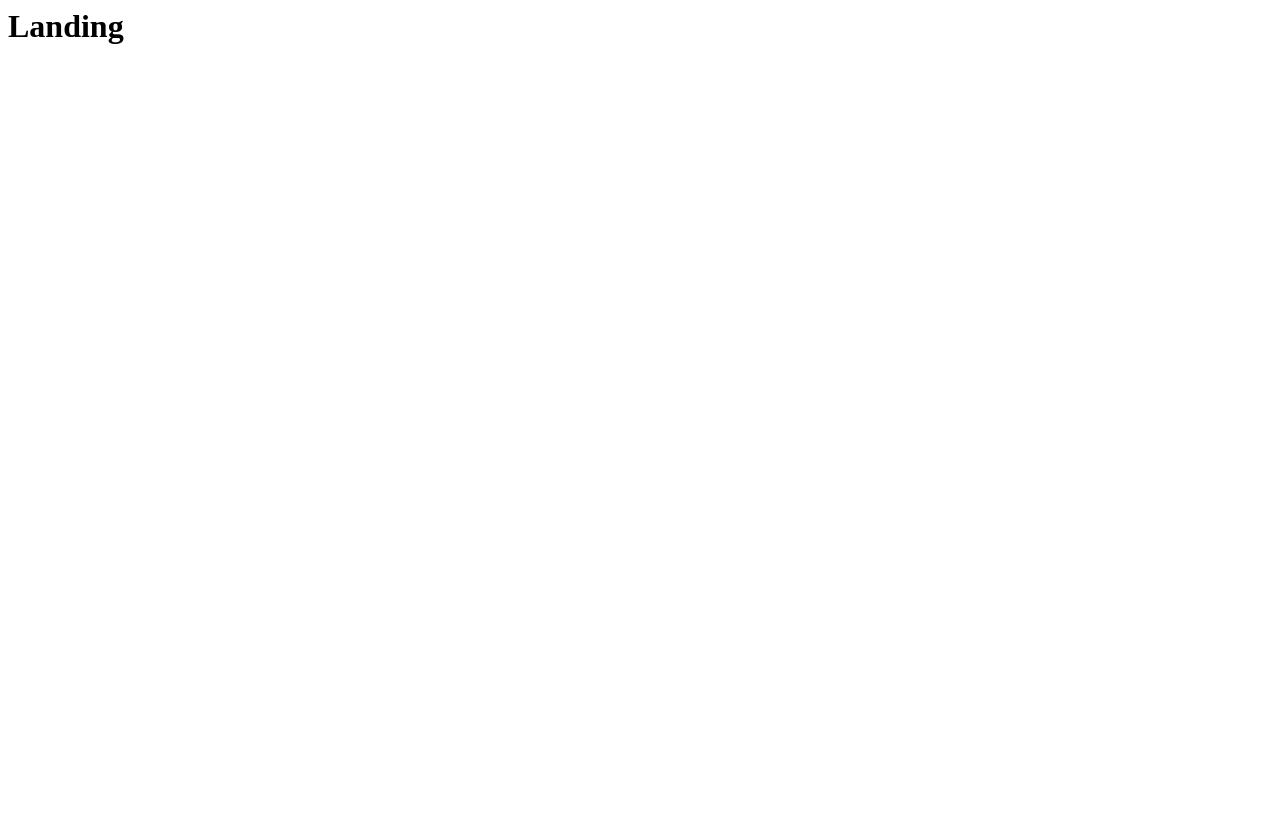
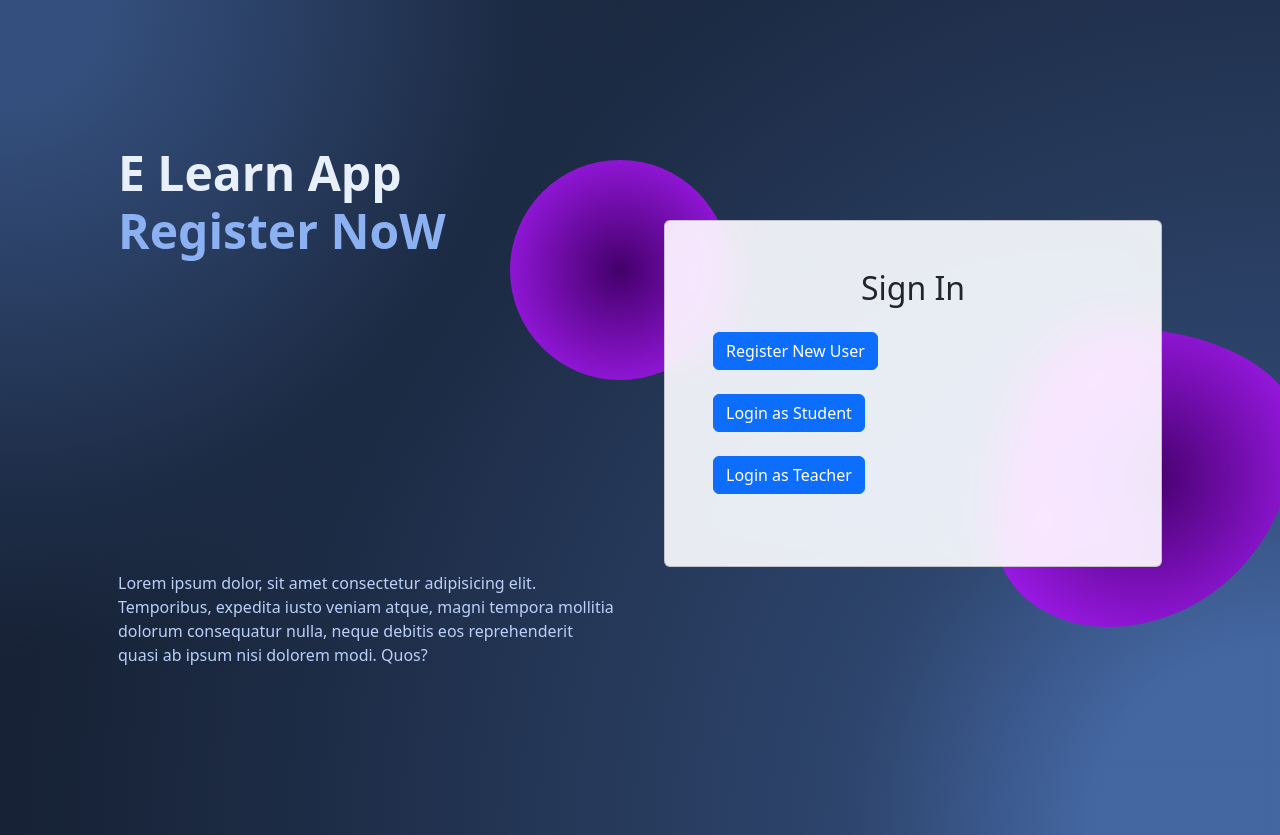
Before and after one commit to MSTC-DA-IICT/Hacktoberfest22-E-Learn-App-Django, a Django app: page / in a window 1280 px wide. Before the commit the page is almost empty. Before the commit the page ends 44 px from the top, so only its background shows below. Run offline with Django 4.2, Linux system fonts and the light colour scheme.

Commit message:
This is my first commit in hacktober mstc

```diff
--- a/ELearn/ELearnApp/templates/landing.html
+++ b/ELearn/ELearnApp/templates/landing.html
@@ -1 +1,124 @@
-<h1> Landing </h1>
+<!doctype html>
+<html lang="en">
+  <head>
+    <meta charset="utf-8">
+    <meta name="viewport" content="width=device-width, initial-scale=1">
+    <title>Bootstrap demo</title>
+    <link href="https://cdn.jsdelivr.net/npm/bootstrap@5.2.1/dist/css/bootstrap.min.css" rel="stylesheet" integrity="sha384-iYQeCzEYFbKjA/T2uDLTpkwGzCiq6soy8tYaI1GyVh/UjpbCx/TYkiZhlZB6+fzT" crossorigin="anonymous">
+  </head>
+  <body>
+    <!-- Section: Design Block -->
+<section class="background-radial-gradient overflow-hidden">
+    <style>
+      .background-radial-gradient {
+        background-color: hsl(218, 41%, 15%);
+        background-image: radial-gradient(650px circle at 0% 0%,
+            hsl(218, 41%, 35%) 15%,
+            hsl(218, 41%, 30%) 35%,
+            hsl(218, 41%, 20%) 75%,
+            hsl(218, 41%, 19%) 80%,
+            transparent 100%),
+          radial-gradient(1250px circle at 100% 100%,
+            hsl(218, 41%, 45%) 15%,
+            hsl(218, 41%, 30%) 35%,
+            hsl(218, 41%, 20%) 75%,
+            hsl(218, 41%, 19%) 80%,
+            transparent 100%);
+      }
+
+      #radius-shape-1 {
+        height: 220px;
+        width: 220px;
+        top: -60px;
+        left: -130px;
+        background: radial-gradient(#44006b, #ad1fff);
+        overflow: hidden;
+      }
+
+      #radius-shape-2 {
+        border-radius: 38% 62% 63% 37% / 70% 33% 67% 30%;
+        bottom: -60px;
+        right: -110px;
+        width: 300px;
+        height: 300px;
+        background: radial-gradient(#44006b, #ad1fff);
+        overflow: hidden;
+      }
+
+      .bg-glass {
+        background-color: hsla(0, 0%, 100%, 0.9) !important;
+        backdrop-filter: saturate(200%) blur(25px);
+      }
+
+
+      a:link {
+        color: white;
+        background-color: transparent;
+        text-decoration: none;
+      }
+
+      a:visited {
+        color: white;
+        background-color: transparent;
+        text-decoration: none;
+      }
+    </style>
+
+    <div class="container px-4 py-5 px-md-5 text-center text-lg-start my-5">
+      <div class="row gx-lg-5 align-items-center mb-5">
+        <div class="col-lg-6 mb-5 mb-lg-0" style="z-index: 10">
+          <h1 class="my-5 display-5 fw-bold ls-tight" style="color: hsl(218, 81%, 95%)">
+            E Learn App <br />
+            <span style="color: hsl(218, 81%, 75%)">Register NoW</span>
+          </h1>
+          <br>
+          <br>
+          <br>
+          <br>
+          <br>
+          <br>
+
+          <br>
+          <br>
+          <br>
+          <br>
+          <br>
+          <p class="mb-4 opacity-70" style="color: hsl(218, 81%, 85%)">
+            Lorem ipsum dolor, sit amet consectetur adipisicing elit.
+            Temporibus, expedita iusto veniam atque, magni tempora mollitia
+            dolorum consequatur nulla, neque debitis eos reprehenderit quasi
+            ab ipsum nisi dolorem modi. Quos?
+          </p>
+        </div>
+
+        <div class="col-lg-6 mb-5 mb-lg-0 position-relative">
+          <div id="radius-shape-1" class="position-absolute rounded-circle shadow-5-strong"></div>
+          <div id="radius-shape-2" class="position-absolute shadow-5-strong"></div>
+
+          <div class="card bg-glass">
+            <div class="card-body px-4 py-5 px-md-5">
+              <h2 class="text-center pb-3">Sign In</h2>
+                <!-- Submit button -->
+                <button type="submit" class="btn btn-primary btn-block mb-4">
+                  <a href="/register" >Register New User</a>
+                </button>
+                <br>
+                <button type="submit" class="btn btn-primary btn-block mb-4">
+                    <a href="/login" >Login as Student</a>
+                  </button>
+                <br>
+                <button type="submit" class="btn btn-primary btn-block mb-4">
+                    <a href="/login" >Login as Teacher</a>
+                  </button>
+                <br>
+
+            </div>
+          </div>
+        </div>
+      </div>
+    </div>
+  </section>
+  <!-- Section: Design Block -->
+    <script src="https://cdn.jsdelivr.net/npm/bootstrap@5.2.1/dist/js/bootstrap.bundle.min.js" integrity="sha384-u1OknCvxWvY5kfmNBILK2hRnQC3Pr17a+RTT6rIHI7NnikvbZlHgTPOOmMi466C8" crossorigin="anonymous"></script>
+  </body>
+</html>
--- a/ELearn/ELearnApp/templates/login.html
+++ b/ELearn/ELearnApp/templates/login.html
@@ -0,0 +1 @@
+This will be login page
--- a/ELearn/ELearnApp/templates/register.html
+++ b/ELearn/ELearnApp/templates/register.html
@@ -0,0 +1 @@
+This is the registration page
```
